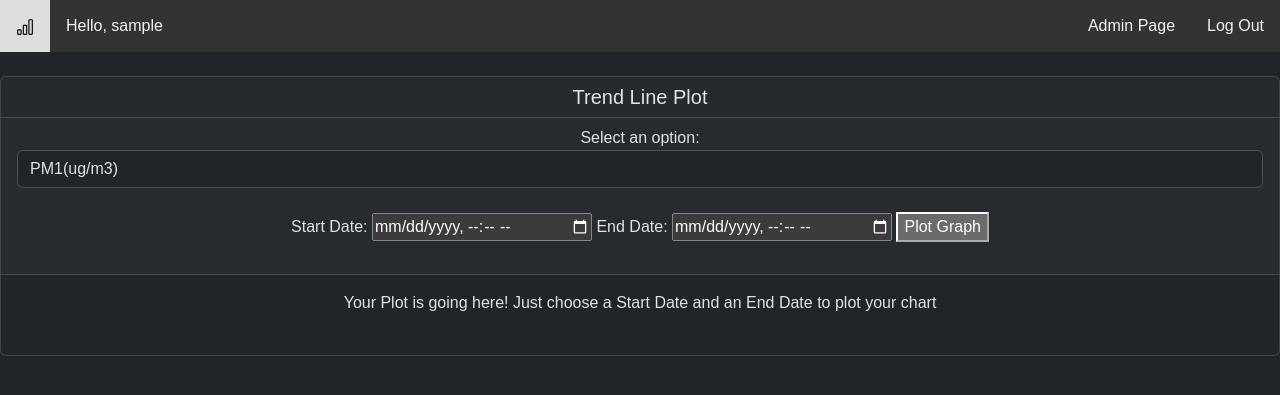
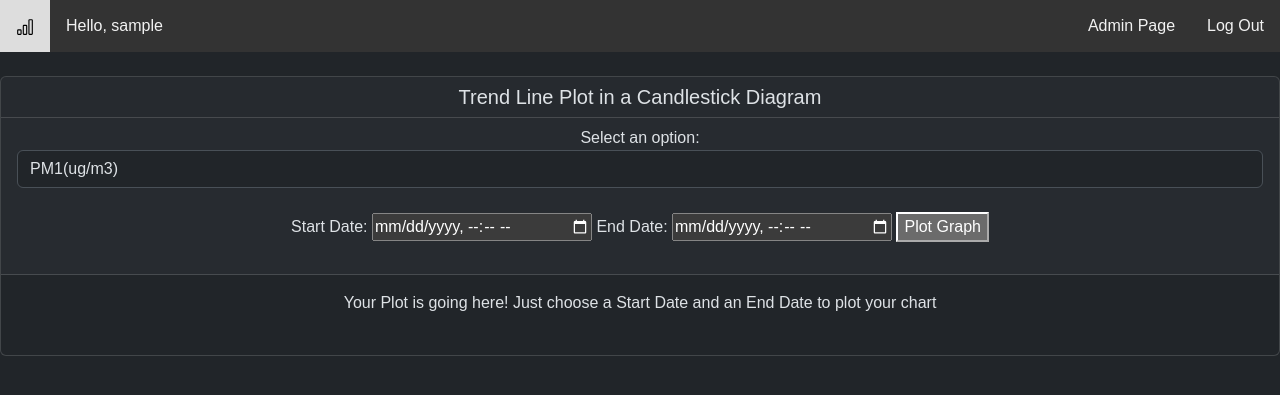
Before and after one commit to jimvla/django-app, a Django app: page / in a window 1280 px wide. Shown: the top 395 px of the page. Run offline with Django 4.2, Linux system fonts and the light colour scheme; the visitor is signed in with stand-in values (Sample User, id 1).

Commit message:
candlestick

```diff
--- a/Device8/views.py
+++ b/Device8/views.py
@@ -51,6 +51,8 @@ def home(request):
         'low': data.groupby(data['time'].dt.date)['PM1'].min(),
         })
 
+        new_df['4wma'] = new_df['close'].rolling(window=3).mean()
+        new_df['wma'] = new_df['close'].rolling(window=5).mean()
         # Reset index of the new dataframe
         new_df = new_df.reset_index(drop=True)
 
@@ -78,18 +80,20 @@ def home(request):
 
         #Calculate Rolling Mean
         #rolling_mean = data[dropdown].rolling(window=100).mean()
-        ema10 = data[dropdown].ewm(span=10).mean()
+        #ema10 = data[dropdown].ewm(span=10).mean()
         #ema25 = data[dropdown].ewm(span=25).mean()
         #ema99 = data[dropdown].ewm(span=99).mean()
         #trace1 = go.Scatter(x=data['time'], y=data[dropdown], name=dropdown)
-        trace2 = go.Scatter(x=data['time'], y=ema10, line=dict(color='yellow', width=1), name='TREND')
+        #trace2 = go.Scatter(x=data['time'], y=rolling_mean, line=dict(color='yellow', width=1), name='TREND')
         #fig.add_scatter(x=data['time'], y=ema25, line=dict(color='pink', width=2), name='EMA(25)')
         #fig.add_scatter(x=data['time'], y=ema99, line=dict(color='purple', width=2), name='EMA(99)')
-        candle = [trace, trace2]
+        candle = [trace]
         #traces = [trace1, trace2]
+
         #Plot
         fig = go.Figure(data=candle, layout=layout)
-
+        fig.add_trace(go.Scatter(x=new_df['date'], y=new_df['4wma'], line=dict(color = 'yellow'), name= "Moving Average"))
+        fig.add_trace(go.Scatter(x=new_df['date'], y=new_df['wma'], line=dict(color = 'pink'), name= "Moving Average New"))
         plot_div = plot(fig, output_type='div')
 
         context = {
--- a/core/static/style.css
+++ b/core/static/style.css
@@ -44,8 +44,6 @@
     position: absolute;
     top: 50%;
     left: 50%;
-    margin-right: 150px;
-    margin-left: 150px;
     transform: translate(-50%, -50%);
   }
 
--- a/core/templates/home.html
+++ b/core/templates/home.html
@@ -6,7 +6,7 @@
 {% block content %}
 <br>
 <div class="card text-center">
-  <h5 class="card-header">Trend Line Plot</h5>
+  <h5 class="card-header">Trend Line Plot in a Candlestick Diagram</h5>
   <div class="card-header">
     <form id="home_form" method="post">
       {% csrf_token %}
```
